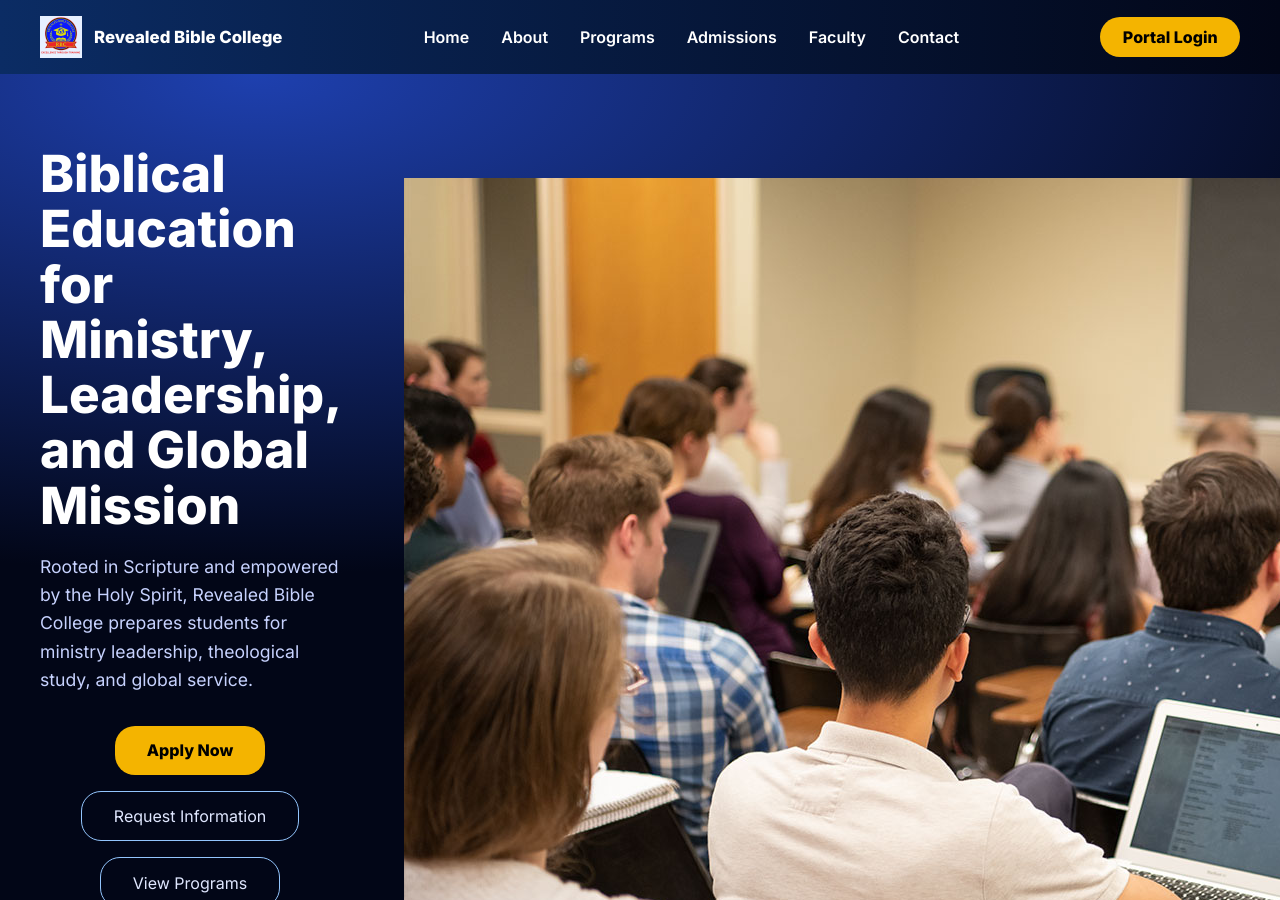
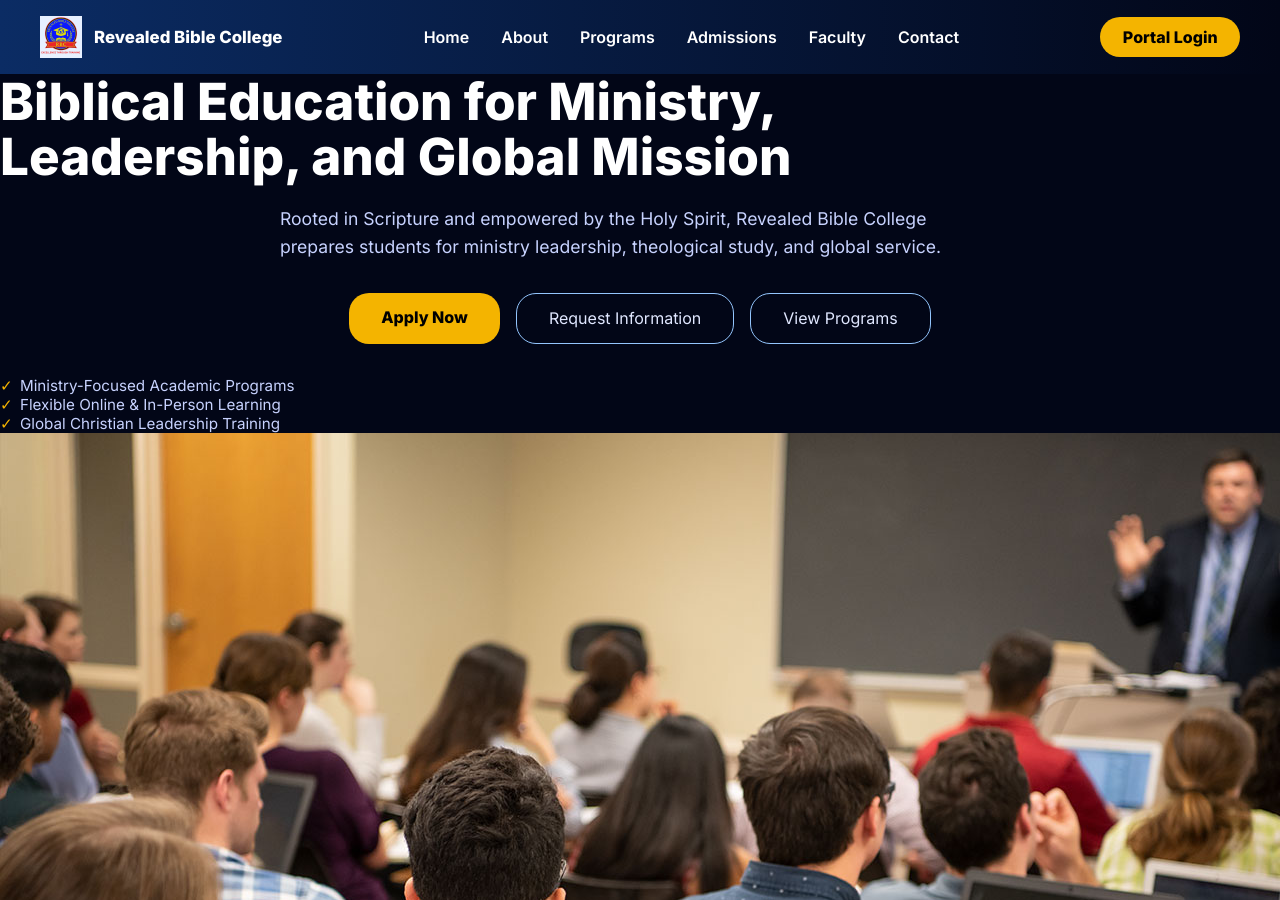
Before and after one commit to WillieKM/my-student-portal, a Jekyll site: the page built from index.html, in a window 1280 px wide and 900 px high. Built offline with Jekyll 4.4.1, drawn with Linux system fonts in a browser that asks for light colours.

Commit message:
Update index.html

```diff
--- a/index.html
+++ b/index.html
@@ -4,7 +4,7 @@
 description: Christ-centered biblical education for ministry, leadership, and global mission.
 ---
 
-<section class="hero hero-home">
+<section class="hero">
   <div class="hero-inner">
     <div>
       <h1>
```
